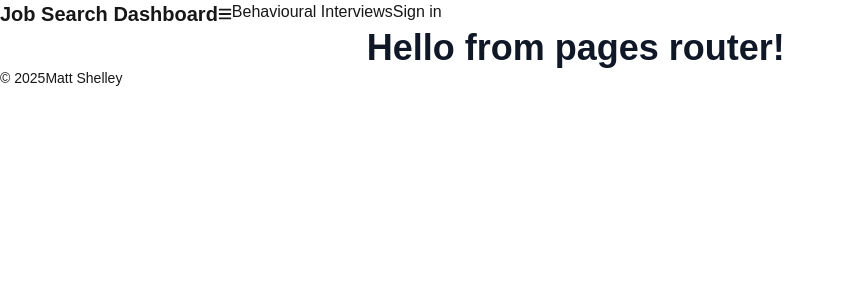
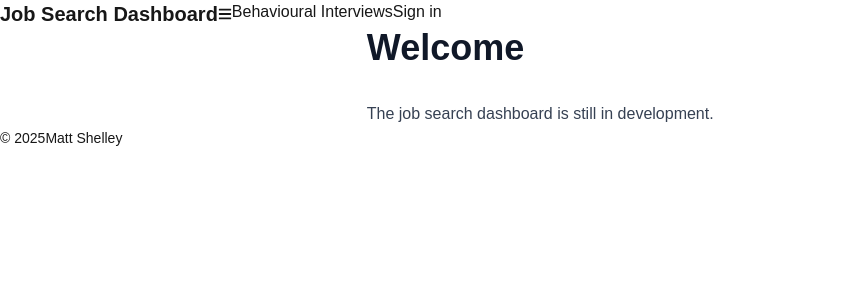
Before and after one commit to mattscripted/job-search-dashboard, a Next.js app: page / in a window 1280 px wide. Shown: the top 300 px of the page, without its empty margins (0-845 px from the left). Built offline with nearby package versions, Linux system fonts and the light colour scheme; no server answers.

Commit message:
Clean up placeholder home and behavioural interviews pages

```diff
--- a/src/pages/behavioural-interviews.tsx
+++ b/src/pages/behavioural-interviews.tsx
@@ -22,7 +22,7 @@ export default function BehaviouralInterviewsPage(props: { json: string; meta: a
 
   return (
     <>
-      <h1>Hello from behavioural-interviews</h1>
+      <h1>Behavioural Interviews</h1>
       <ul>
         {topics.map((topic, index) => (
           <li key={index}>
--- a/src/pages/index.tsx
+++ b/src/pages/index.tsx
@@ -1,3 +1,8 @@
 export default function Index() {
-  return <h1>Hello from pages router!</h1>
+  return (
+    <>
+      <h1>Welcome</h1>
+      <p>The job search dashboard is still in development.</p>
+    </>
+  );
 }
```
